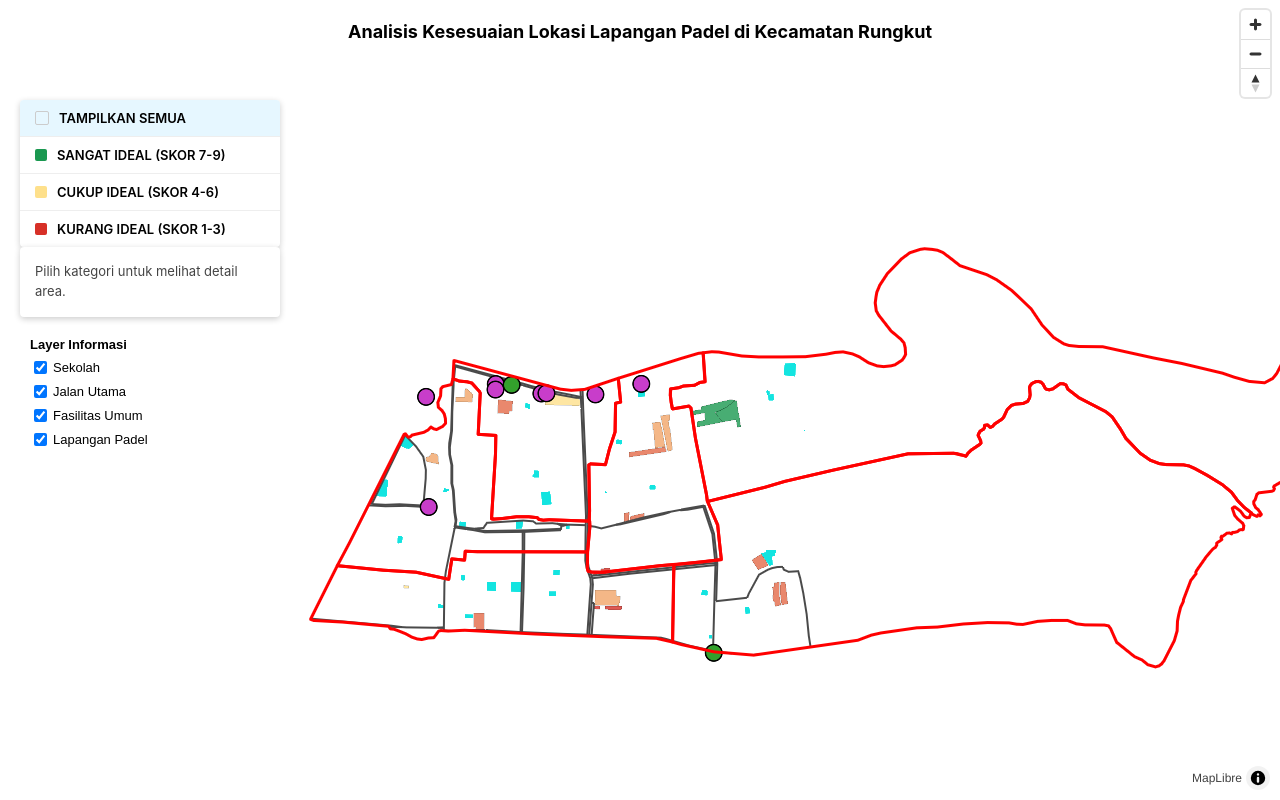
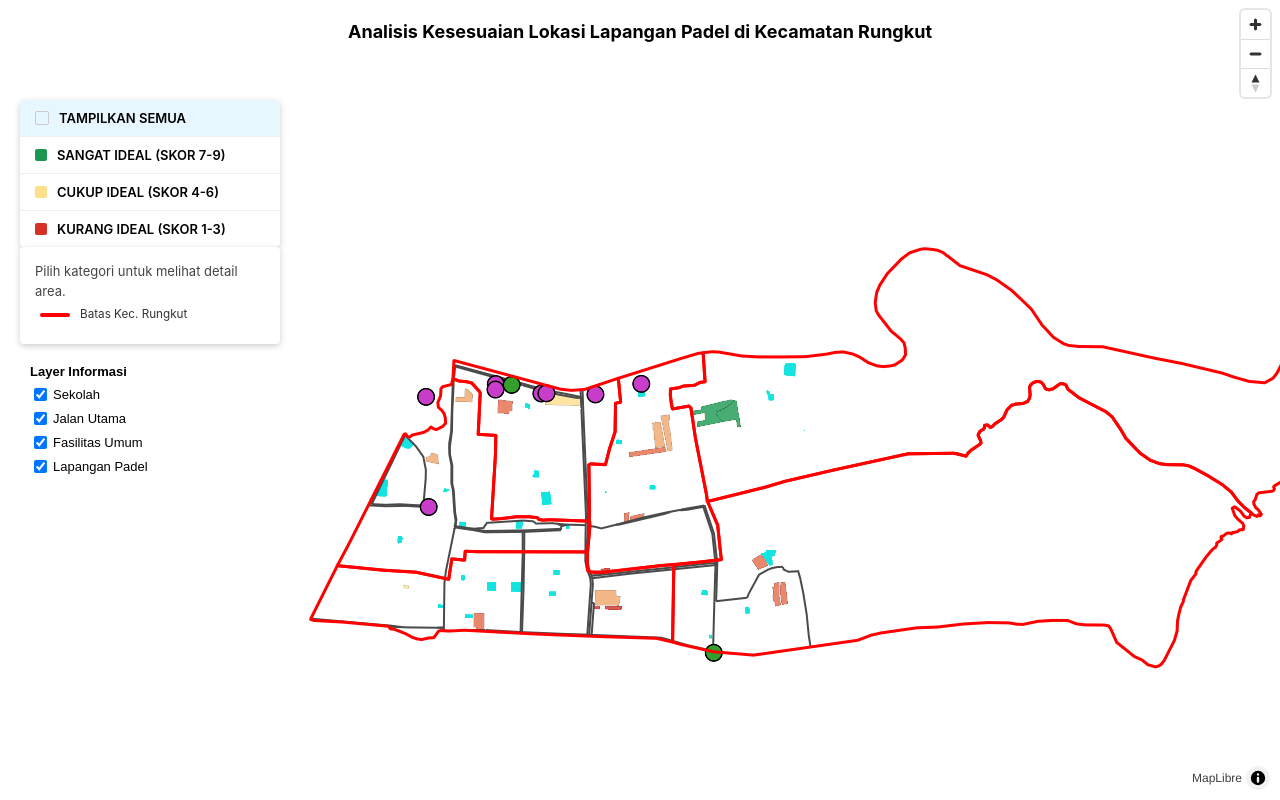
Before and after one commit to Gevensk/BG, a plain HTML site: page index.html in a window 1280 px wide. Drawn offline with nearby package versions, Linux system fonts and the light colour scheme; no server answers.

Commit message:
update l

```diff
--- a/index.html
+++ b/index.html
@@ -22,7 +22,12 @@
         <div id="legend"></div>
         <div id="description-box">
             Pilih kategori untuk melihat detail area.
+            <div style=" padding: 5px; display: flex; align-items: center; gap: 10px;">
+            <span style="width: 30px; height: 4px; background-color: #FF0000; border-radius: 2px;"></span>
+            <span style="font-size: 0.9em; color: #333;">Batas Kec. Rungkut</span>
         </div>
+        </div>
+
 
         <div id="layer-control">
             <h4>Layer Informasi</h4>
```
